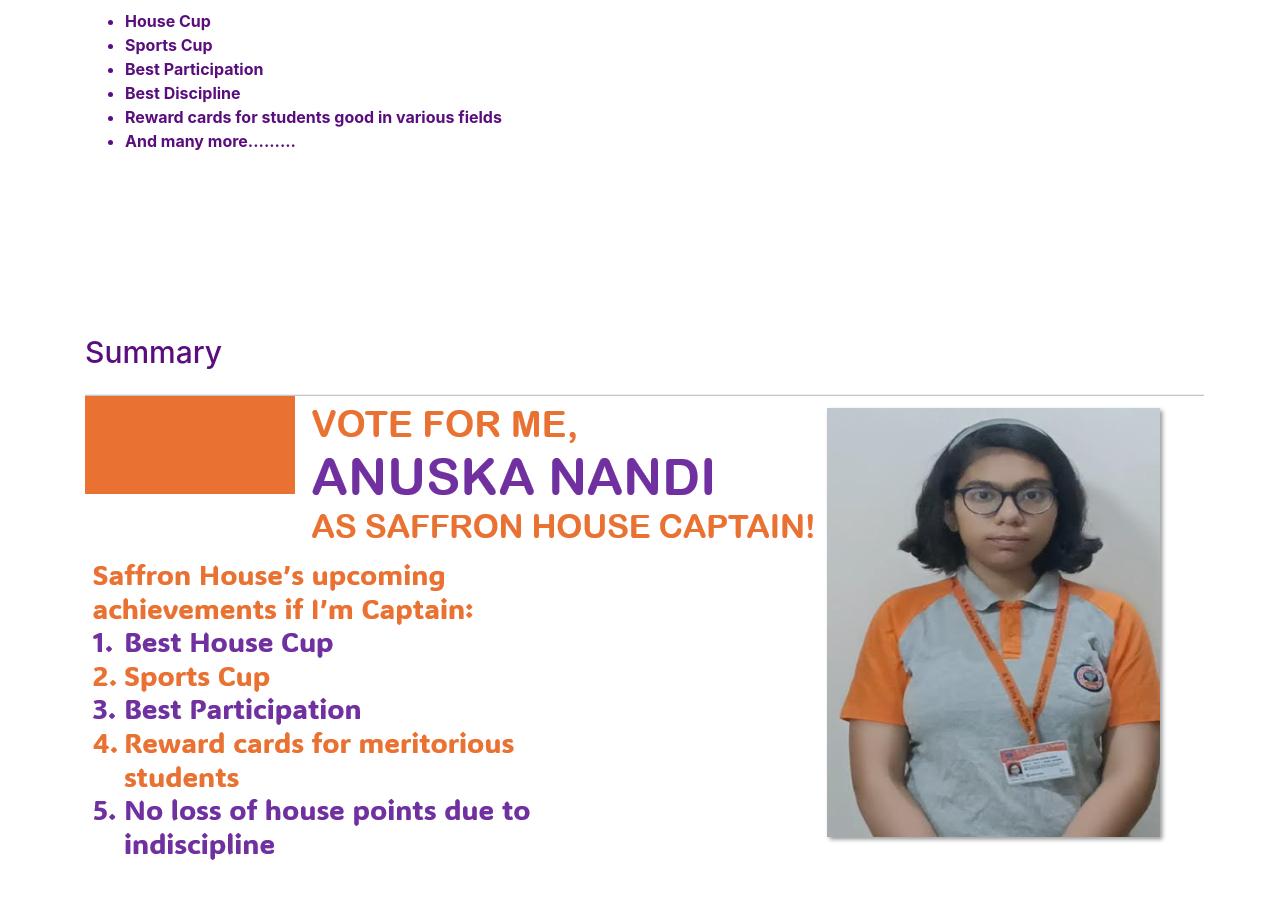
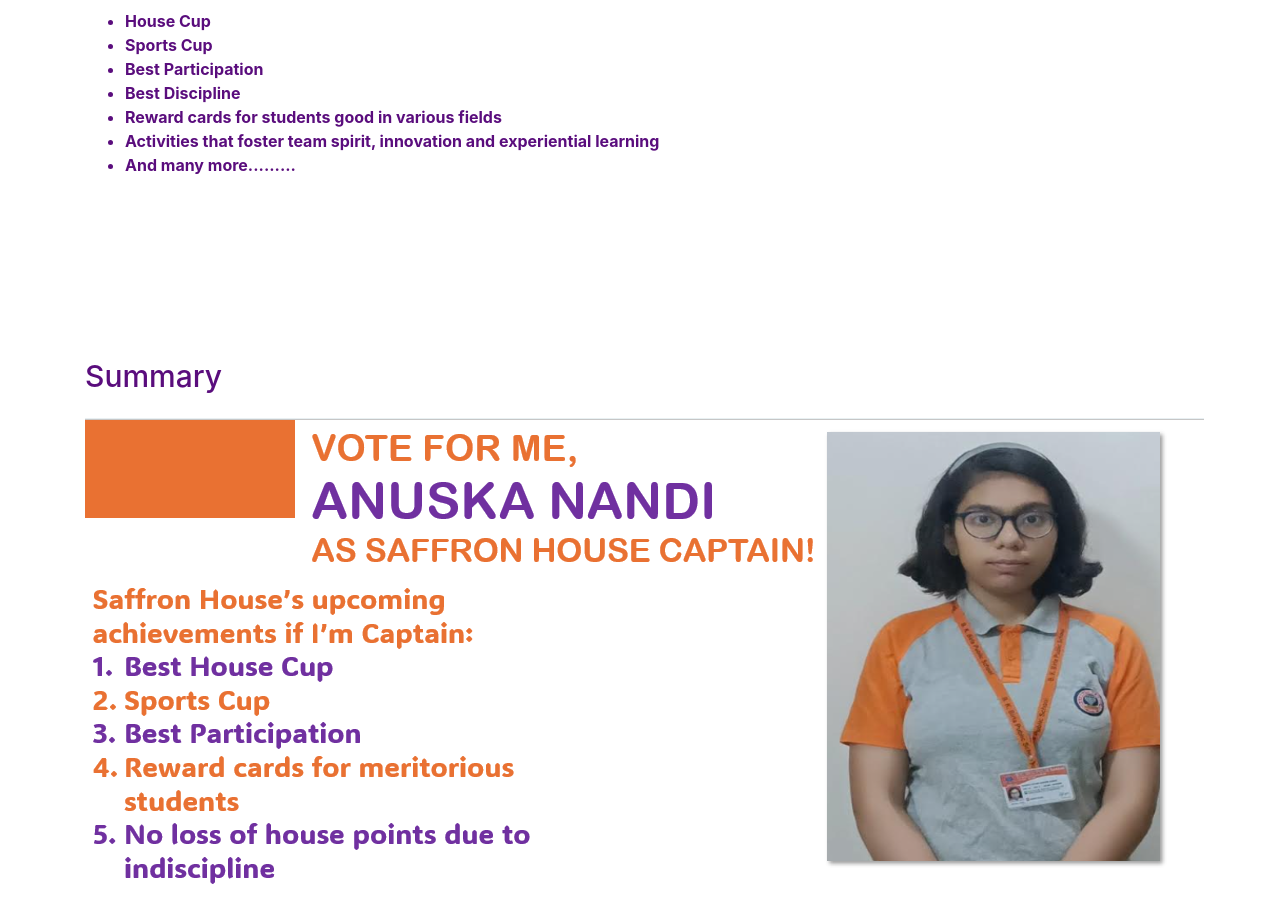
Before and after one commit to Phoenix-172/vote-for-Anuska-Nandi-Saffron-House, a plain HTML site: page index.html in a window 1280 px wide. Shown: the part 1810-2712 px from the top of the page. Drawn offline with nearby package versions, Linux system fonts and the light colour scheme; a script that the page names is missing.

Commit message:
Update index.html

```diff
--- a/index.html
+++ b/index.html
@@ -114,6 +114,7 @@
                 <li>Best Participation</li>
                 <li>Best Discipline</li>
                 <li>Reward cards for students good in various fields</li>
+		<li>Activities that foster team spirit, innovation and experiential learning
                 <li>And many more.........</li>
             </ul></b>
 
```
